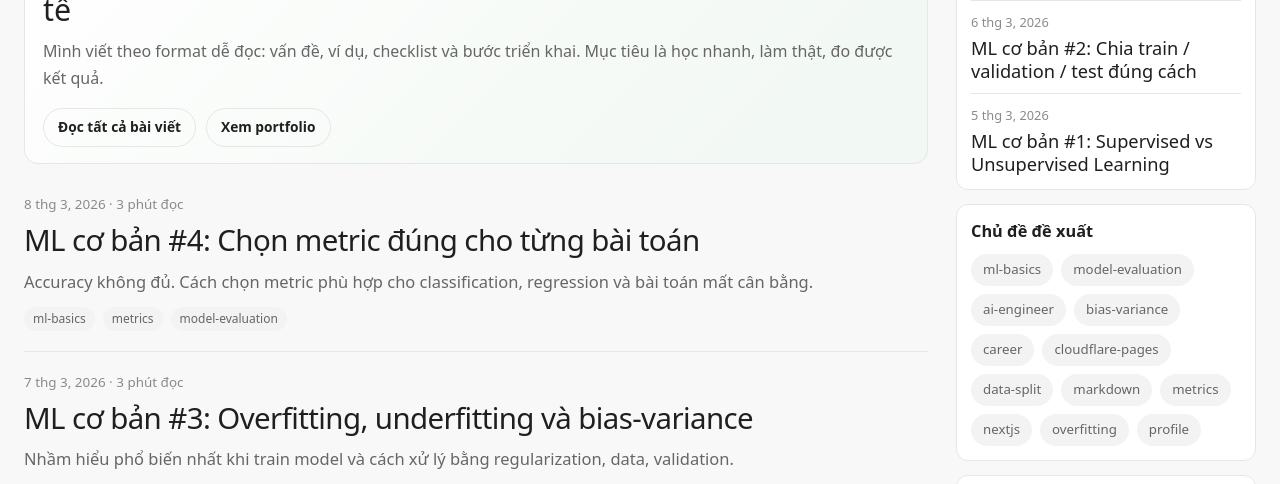
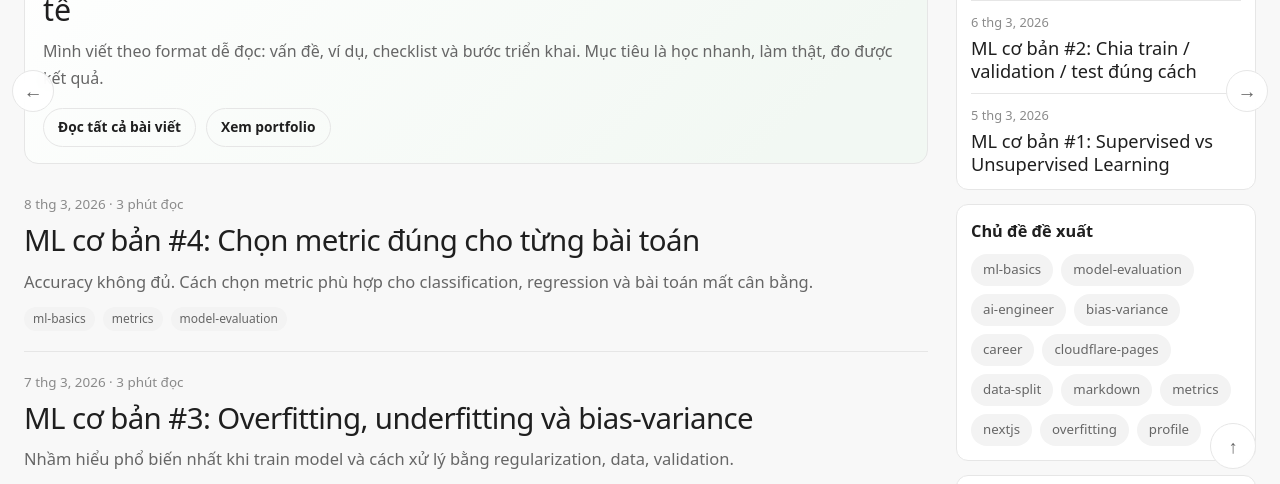
Before and after one commit to dungca1512/dungca-blog, a Next.js app: page / in a window 1280 px wide. Shown: the part 309-793 px from the top of the page. Built offline with nearby package versions, Linux system fonts and the light colour scheme.

Commit message:
feat: add floating navigation controls and scroll-to-top button

```diff
--- a/src/app/blog/[slug]/page.tsx
+++ b/src/app/blog/[slug]/page.tsx
@@ -89,10 +89,6 @@ export default async function BlogPostPage({ params }: BlogPostPageProps) {
       </aside>
 
       <section className="article-center section-stack">
-        <Link className="back-link" href="/blog">
-          Quay lại blog
-        </Link>
-
         <header className="section-stack reading-header">
           <h1 className="page-title">{post.title}</h1>
           <p className="meta-line">{formatDate(post.date)}</p>
--- a/src/app/globals.css
+++ b/src/app/globals.css
@@ -253,6 +253,81 @@ a {
   margin: 0 auto;
   max-width: 1500px;
   padding: 18px 24px 56px;
+}
+
+.floating-nav {
+  pointer-events: none;
+  position: fixed;
+  top: 50%;
+  transform: translateY(-50%);
+  z-index: 42;
+}
+
+.floating-nav-left {
+  left: 12px;
+}
+
+.floating-nav-right {
+  right: 12px;
+}
+
+.floating-nav-btn {
+  align-items: center;
+  backdrop-filter: blur(8px);
+  background: color-mix(in srgb, var(--surface) 88%, transparent);
+  border: 1px solid var(--border);
+  border-radius: 999px;
+  color: var(--text-soft);
+  cursor: pointer;
+  display: inline-flex;
+  font-size: 1.2rem;
+  font-weight: 700;
+  height: 42px;
+  justify-content: center;
+  pointer-events: auto;
+  transition: all 0.2s ease;
+  width: 42px;
+}
+
+.floating-nav-btn:hover {
+  border-color: var(--accent);
+  color: var(--accent-dark);
+  transform: translateY(-1px);
+}
+
+.scroll-top-btn {
+  align-items: center;
+  backdrop-filter: blur(8px);
+  background: color-mix(in srgb, var(--surface) 88%, transparent);
+  border: 1px solid var(--border);
+  border-radius: 999px;
+  bottom: 22px;
+  color: var(--text-soft);
+  cursor: pointer;
+  display: inline-flex;
+  font-size: 1.15rem;
+  font-weight: 700;
+  height: 46px;
+  justify-content: center;
+  opacity: 0;
+  pointer-events: none;
+  position: fixed;
+  right: 24px;
+  transform: translateY(14px);
+  transition: all 0.24s ease;
+  width: 46px;
+  z-index: 43;
+}
+
+.scroll-top-btn.is-visible {
+  opacity: 1;
+  pointer-events: auto;
+  transform: translateY(0);
+}
+
+.scroll-top-btn:hover {
+  border-color: var(--accent);
+  color: var(--accent-dark);
 }
 
 .feed-layout {
@@ -1062,6 +1137,15 @@ a {
     display: none;
   }
 
+  .floating-nav {
+    display: none;
+  }
+
+  .scroll-top-btn {
+    bottom: 14px;
+    right: 14px;
+  }
+
   .feed-layout {
     grid-template-columns: minmax(0, 1fr);
   }
--- a/src/app/layout.tsx
+++ b/src/app/layout.tsx
@@ -2,6 +2,7 @@ import type { Metadata } from "next";
 import { Noto_Sans, Noto_Serif } from "next/font/google";
 import Link from "next/link";
 
+import { FloatingNavControls } from "@/components/floating-nav-controls";
 import { TopSearch } from "@/components/top-search";
 import { getAllPosts } from "@/lib/content";
 
@@ -86,6 +87,7 @@ export default async function RootLayout({
         <div className="site-shell">
           {children}
         </div>
+        <FloatingNavControls />
       </body>
     </html>
   );
--- /dev/null
+++ b/src/components/floating-nav-controls.tsx
@@ -0,0 +1,63 @@
+"use client";
+
+import { useEffect, useState } from "react";
+
+export function FloatingNavControls() {
+  const [showTop, setShowTop] = useState(false);
+
+  useEffect(() => {
+    function updateVisibility() {
+      const root = document.documentElement;
+      const scrollY = window.scrollY;
+      const maxScroll = root.scrollHeight - root.clientHeight;
+      const remaining = maxScroll - scrollY;
+      const nearBottom = remaining < 420;
+
+      setShowTop(scrollY > 520 || nearBottom);
+    }
+
+    updateVisibility();
+    window.addEventListener("scroll", updateVisibility, { passive: true });
+    window.addEventListener("resize", updateVisibility);
+
+    return () => {
+      window.removeEventListener("scroll", updateVisibility);
+      window.removeEventListener("resize", updateVisibility);
+    };
+  }, []);
+
+  return (
+    <>
+      <div className="floating-nav floating-nav-left">
+        <button
+          aria-label="Quay lại trang trước"
+          className="floating-nav-btn"
+          onClick={() => window.history.back()}
+          type="button"
+        >
+          ←
+        </button>
+      </div>
+
+      <div className="floating-nav floating-nav-right">
+        <button
+          aria-label="Đi tới trang sau"
+          className="floating-nav-btn"
+          onClick={() => window.history.forward()}
+          type="button"
+        >
+          →
+        </button>
+      </div>
+
+      <button
+        aria-label="Lên đầu trang"
+        className={`scroll-top-btn ${showTop ? "is-visible" : ""}`}
+        onClick={() => window.scrollTo({ top: 0, behavior: "smooth" })}
+        type="button"
+      >
+        ↑
+      </button>
+    </>
+  );
+}
```
